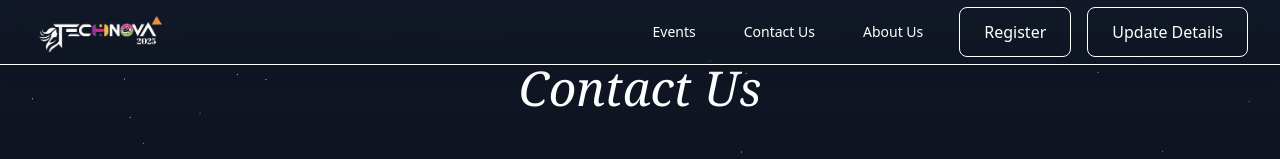
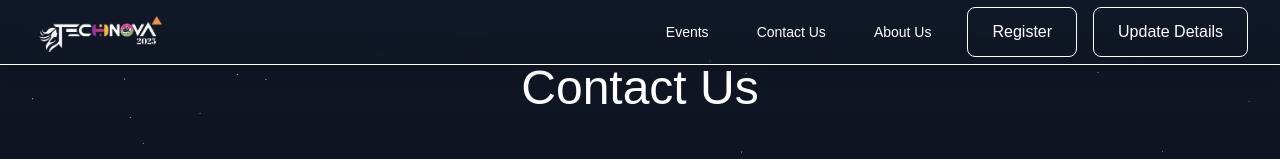
Before and after one commit to lavanyaadapa05/Technova2025, a React (Vite) app in the folder front/: page /contact-us in a window 1280 px wide. Shown: the top 159 px of the page. Built offline with nearby package versions, Linux system fonts and the light colour scheme.

Commit message:
CHANGE FONT

```diff
--- a/front/src/components/contactus.jsx
+++ b/front/src/components/contactus.jsx
@@ -58,7 +58,7 @@ const Contact = () => {
         <h1 className="text-2xl font-bold"></h1>
       </nav>
       <div className="flex justify-center items-center py-16">
-        <h1 className="text-5xl text-white italic font-serif">Contact Us</h1>
+        <h1 className="text-5xl text-white">Contact Us</h1>
       </div>
       <div className="flex justify-center items-center p-6">
         <div className="grid grid-cols-1 md:grid-cols-2 lg:grid-cols-3 gap-10">
--- a/front/src/components/events.jsx
+++ b/front/src/components/events.jsx
@@ -47,7 +47,7 @@ const BranchEventSelector = () => {
 
 
             <div className="flex justify-center items-center py-20">
-                <h1 className="text-5xl text-white" style={{ fontFamily: "'italic', cursive" }}>
+                <h1 className="text-5xl text-white" >
                     Events
                 </h1>
             </div>
--- a/front/tailwind.config.js
+++ b/front/tailwind.config.js
@@ -26,6 +26,9 @@ export default {
       boxShadow: {
         input: "0px 2px 3px -1px rgba(0,0,0,0.1), 0px 1px 0px 0px rgba(25,28,33,0.02), 0px 0px 0px 1px rgba(25,28,33,0.08)",
       },
+      fontFamily: {
+        sans: ["Poppins", "sans-serif"], // Set default font
+      },
     },
   },
   plugins: [addVariablesForColors],
```
Also changed, not shown: 2 other files (tests, documents, lock files or other folders).
